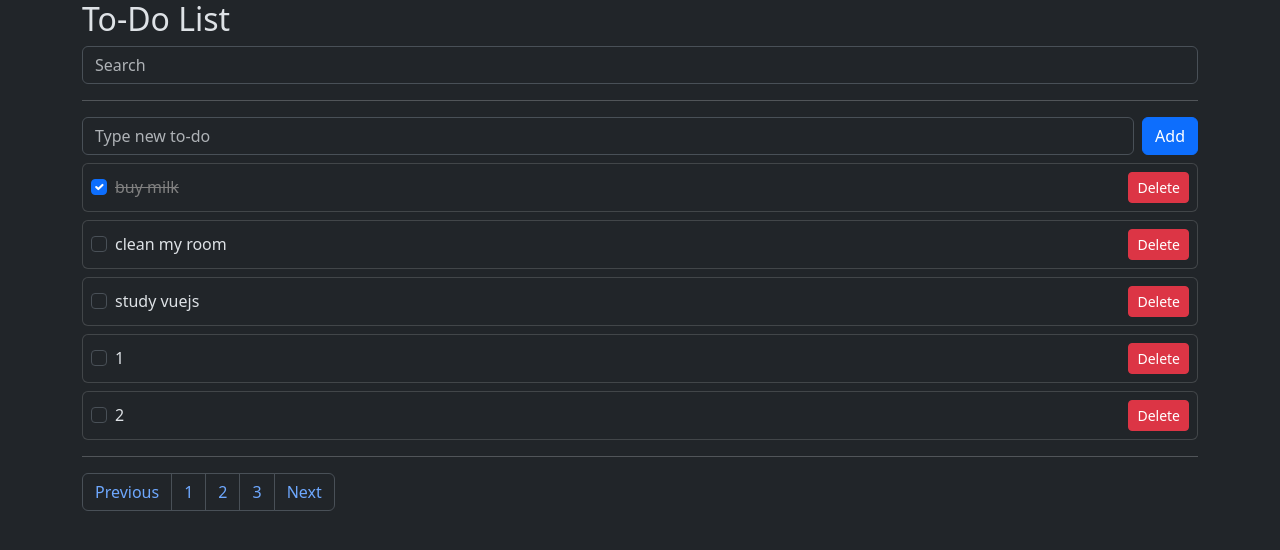
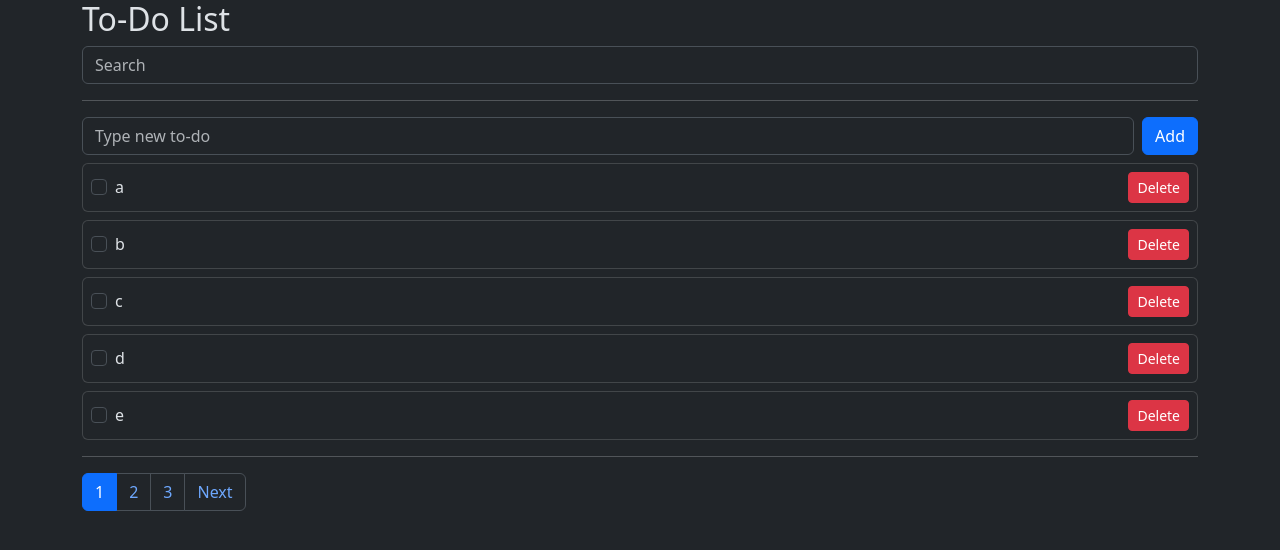
Before and after one commit to lyg323/vue3-project, a Vue app: page / in a window 1280 px wide. Shown: the top 550 px of the page. Built offline with nearby package versions, Linux system fonts and the light colour scheme; data requests are answered from the project's data file.

Commit message:
Pagination

```diff
--- a/db.json
+++ b/db.json
@@ -1,54 +1,59 @@
 {
   "todos": [
     {
-      "id": "1",
-      "subject": "buy milk",
-      "completed": true
+      "subject": "a",
+      "completed": false,
+      "id": 1
     },
     {
-      "id": "2",
-      "subject": "clean my room",
-      "completed": false
+      "subject": "b",
+      "completed": false,
+      "id": 2
     },
     {
-      "id": "3",
-      "subject": "study vuejs",
-      "completed": false
+      "subject": "c",
+      "completed": false,
+      "id": 3
     },
     {
-      "id": "0d10",
-      "subject": "1",
-      "completed": false
+      "subject": "d",
+      "completed": false,
+      "id": 4
     },
     {
-      "id": "844f",
-      "subject": "2",
-      "completed": false
+      "subject": "e",
+      "completed": false,
+      "id": 5
     },
     {
-      "id": "c9cb",
-      "subject": "3",
-      "completed": false
+      "subject": "f",
+      "completed": false,
+      "id": 6
     },
     {
-      "id": "84c0",
-      "subject": "4",
-      "completed": false
+      "subject": "g",
+      "completed": false,
+      "id": 7
     },
     {
-      "id": "fd52",
-      "subject": "5",
-      "completed": false
+      "subject": "h",
+      "completed": false,
+      "id": 8
     },
     {
-      "id": "e014",
-      "subject": "6",
-      "completed": false
+      "subject": "i",
+      "completed": false,
+      "id": 9
     },
     {
-      "id": "aaae",
-      "subject": "7",
-      "completed": false
+      "subject": "j",
+      "completed": false,
+      "id": 10
+    },
+    {
+      "subject": "k",
+      "completed": false,
+      "id": 11
     }
   ]
 }
--- a/package.json
+++ b/package.json
@@ -12,7 +12,6 @@
   },
   "dependencies": {
     "axios": "^1.7.2",
-    "json-server": "^1.0.0-beta.1",
     "vue": "^3.4.29"
   },
   "devDependencies": {
--- a/src/App.vue
+++ b/src/App.vue
@@ -11,11 +11,22 @@
     <hr />
     <nav aria-label="Page navigation example">
       <ul class="pagination">
-        <li class="page-item"><a class="page-link" href="#">Previous</a></li>
-        <li class="page-item"><a class="page-link" href="#">1</a></li>
-        <li class="page-item"><a class="page-link" href="#">2</a></li>
-        <li class="page-item"><a class="page-link" href="#">3</a></li>
-        <li class="page-item"><a class="page-link" href="#">Next</a></li>
+        <li v-if="currentPage !== 1" class="page-item">
+          <a style="cursor: pointer" class="page-link" @click="getTodos(currentPage - 1)"
+            >Previous</a
+          >
+        </li>
+        <li
+          v-for="page in numberOfPages"
+          :key="page"
+          class="page-item"
+          :class="currentPage === page ? 'active' : ''"
+        >
+          <a style="cursor: pointer" class="page-link" @click="getTodos(page)">{{ page }}</a>
+        </li>
+        <li v-if="numberOfPages !== currentPage" class="page-item">
+          <a style="cursor: pointer" class="page-link" @click="getTodos(currentPage + 1)">Next</a>
+        </li>
       </ul>
     </nav>
   </div>
@@ -35,19 +46,19 @@ export default {
   setup() {
     const todos = ref([]);
     const error = ref('');
-    const totalPage = ref(0);
+    const numberOfTodos = ref(0);
     const limit = 5;
-    const page = ref(1);
+    const currentPage = ref(1);
 
-    const getTodos = async () => {
+    const numberOfPages = computed(() => {
+      return Math.ceil(numberOfTodos.value / limit);
+    });
+
+    const getTodos = async (page = currentPage.value) => {
       try {
-        const res = await axios.get(
-          `http://localhost:3000/todos?_page=${page.value}&_limit=${limit}`
-        );
-
-        const total = await axios.get('http://localhost:3000/todos');
-        totalPage.value = total.data.length;
-
+        currentPage.value = page;
+        const res = await axios.get(`http://localhost:3000/todos?_page=${page}&_limit=${limit}`);
+        numberOfTodos.value = res.headers['x-total-count'];
         todos.value = res.data;
       } catch (err) {
         console.log(err);
@@ -134,6 +145,8 @@ export default {
       searchText,
       filteredTodos,
       error,
+      numberOfPages,
+      currentPage,
       getTodos
     };
   }
```
Also changed, not shown: 1 other file (tests, documents, lock files or other folders).
